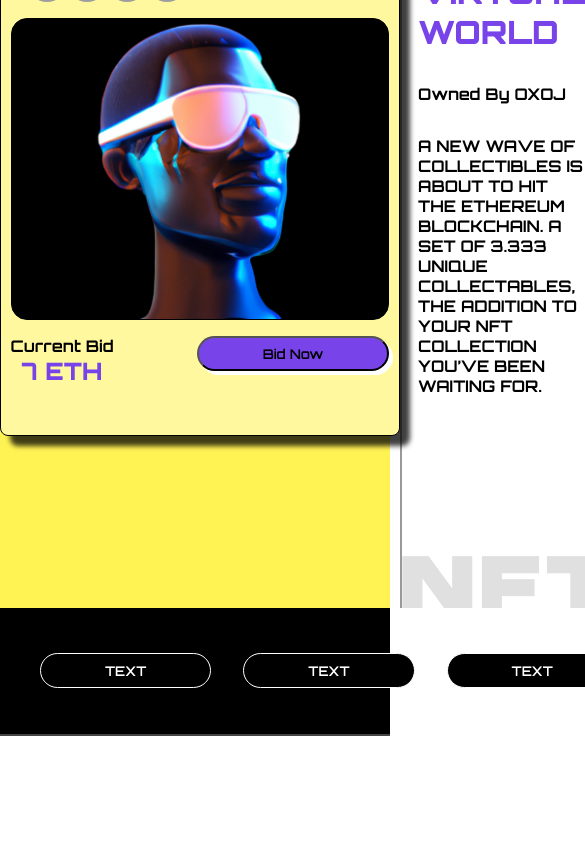
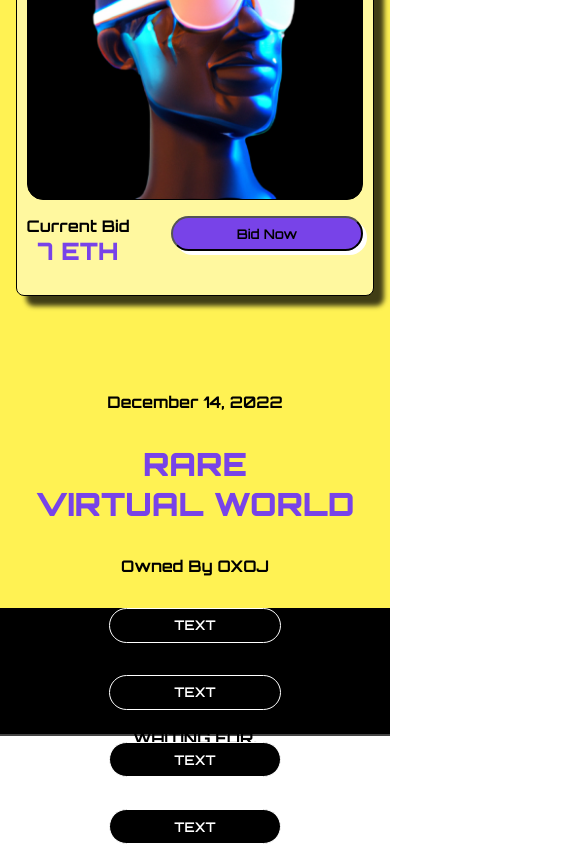
Before and after one commit to react-app-HI-group-8/react-app-g8, a React (Create React App) app: page / in a window 390 px wide. Shown: the part 1968-2812 px from the top of the page, 585 px wide, since content can reach past the window. Before the commit the page ends 2704 px from the top, so only its background shows below. Built offline with nearby package versions, Linux system fonts and the light colour scheme; grey boxes are pictures that could not be loaded.

Commit message:
FEATURE: Added responsive, footer and marketplace sections
Co-authored-by: Sammani Ariyarathne <SammaniAri@users.noreply.github.com>
Co-authored-by: MorganRapaport <MorganRapaport@users.noreply.github.com>
Co-authored-by: Regan Ya <hens.virtuella.varld@gmail.com>

```diff
--- a/src/components/Footer/Footer.scss
+++ b/src/components/Footer/Footer.scss
@@ -7,4 +7,8 @@
   border-bottom: 2px solid #444;
   height: 8rem;
   background: #000;
+
+  @media (max-width: 768px) {
+    flex-wrap: wrap;
   }
+}
--- a/src/components/Marketplace/Marketplace.scss
+++ b/src/components/Marketplace/Marketplace.scss
@@ -2,6 +2,12 @@
   height: 100vh;
   background: #fff253;
   display: flex;
+
+  @media (max-width: 768px) {
+    padding: 2rem 1rem;
+    flex-direction: column;
+    text-align: center;
+  }
 
   .left {
     flex: 1;
@@ -9,6 +15,10 @@
     display: flex;
     justify-content: center;
     align-items: center;
+
+    @media (max-width: 768px) {
+      border: none;
+    }
   }
 
   .right {
@@ -42,6 +52,9 @@
 
     .right_bottom {
       img {
+        @media (max-width: 768px) {
+          display: none;
+        }
       }
     }
   }
--- a/src/index.scss
+++ b/src/index.scss
@@ -67,3 +67,8 @@
     }
   }
 }
+
+/* width */
+::-webkit-scrollbar {
+  display: none;
+}
```
Lines whose indentation alone changed are shown as unchanged.
